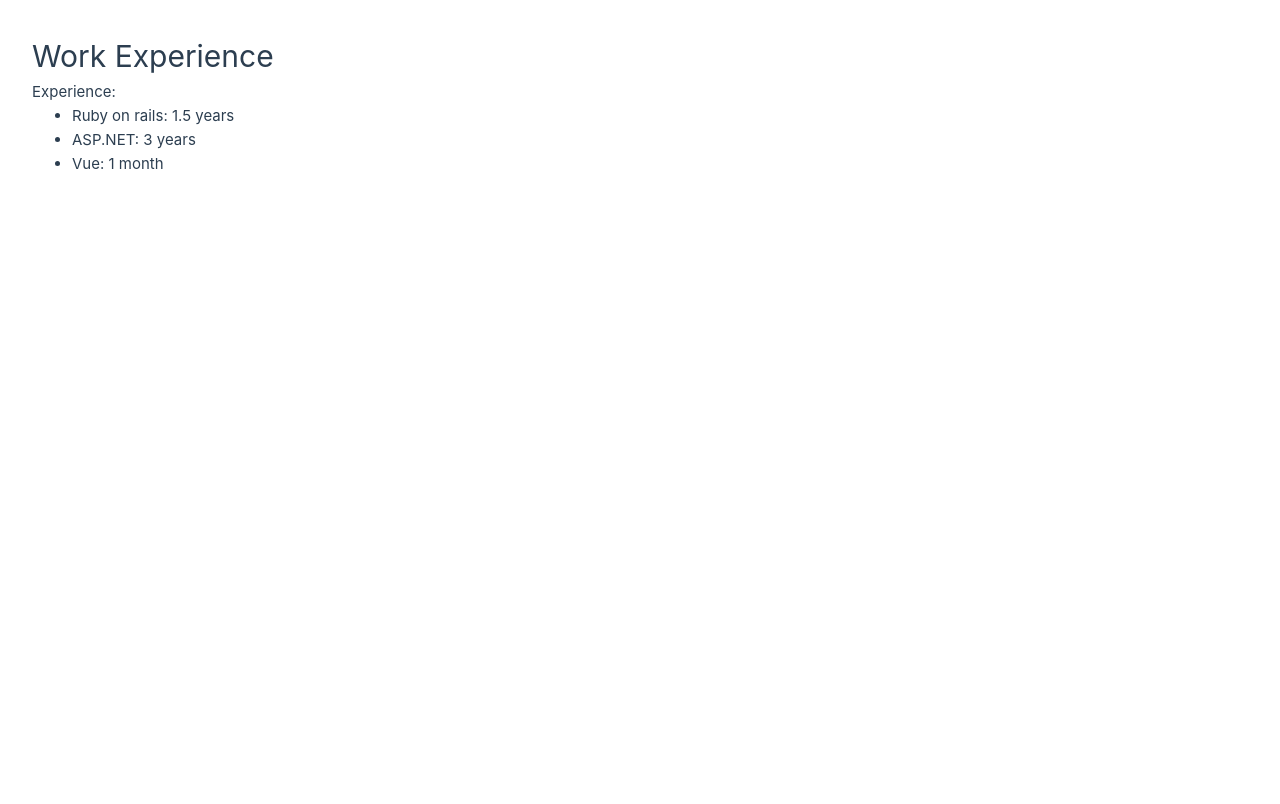
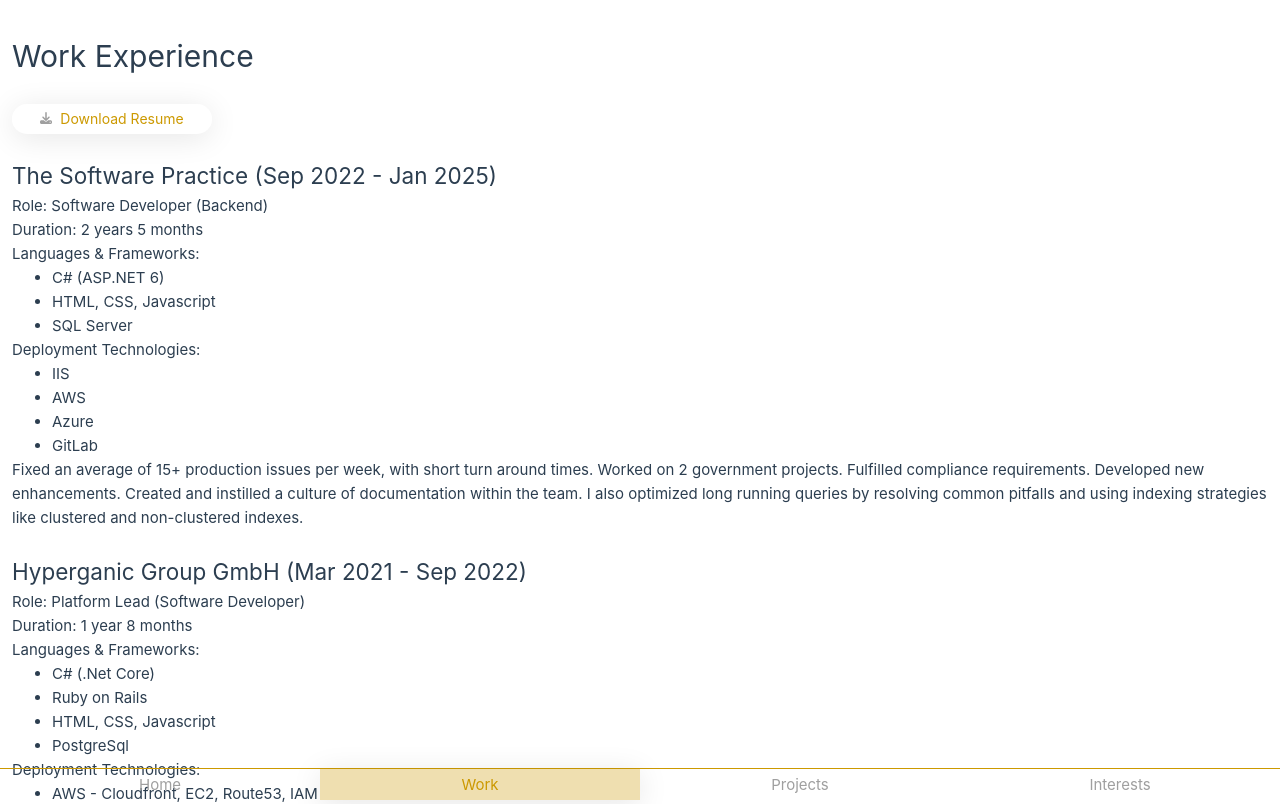
Before and after one commit to keithwongg/profile, a Vue app: page /work in a window 1280 px wide. Shown: the top 804 px of the page. Built offline with nearby package versions, Linux system fonts and the light colour scheme.

Commit message:
Update contents

```diff
--- a/index.html
+++ b/index.html
@@ -2,7 +2,7 @@
 <html lang="">
   <head>
     <meta charset="UTF-8">
-    <link rel="icon" href="/public/favicon.ico">
+    <link rel="icon" href="/favicon.ico">
     <meta name="keywords" content="Keith Wong, Keith Wong Jun Hsien">
     <meta name="description" content="Keith Wong Jun Hsien's profile">
     <meta name="author" content="Keith Wong Jun Hsien">
--- a/src/App.vue
+++ b/src/App.vue
@@ -1,6 +1,8 @@
 <script setup>
 import { useRoute } from 'vue-router';
 import { computed } from 'vue';
+import NavBar from './components/NavBar.vue';
+
 const route = useRoute();
 const isBase = computed(() => route.name === 'home')
 </script>
@@ -13,6 +15,7 @@
       </template>
     </RouterView>
   </main>
+  <NavBar />
 </template>
 
 <style scoped>
@@ -21,7 +24,6 @@
   width: 100%;
 }
 
-
 .centralize {
   display: flex;
   flex-direction: column;
--- a/src/assets/main.css
+++ b/src/assets/main.css
@@ -16,13 +16,13 @@
   height: 100vh;
   width: 100vw;
   margin: 0 auto;
-  padding: 2rem;
+  /* padding: 2rem; */
   font-weight: normal;
 }
 
 a {
   text-decoration: none;
-  color: var(--default-txt)
+  color: var(--default-highlight)
 }
 
 a:hover {
@@ -41,10 +41,9 @@
 } */
 
 .container {
-  display: flex;
-  flex-direction: column;
-  place-items: center;
-  justify-content: center;
+  margin-top: 32px;
+  margin-left: 12px;
+  margin-right: 12px;
 }
 
 /* @media (min-width: 1024px) {
--- a/src/components/NavBar.vue
+++ b/src/components/NavBar.vue
@@ -2,27 +2,74 @@
 </script>
 
 <template>
-    <div class="navbar">
-        <RouterLink :to="{ name: 'work' }">
-            <span>Work Experience</span>
+    <div class="navbar-grid">
+        <RouterLink :class="{ selected: $route.name === 'home' }" :to="{ name: 'home' }">
+            <span>Home</span>
         </RouterLink>
-        <RouterLink :to="{ name: 'projects' }">
+        <RouterLink :class="{ selected: $route.name === 'work' }" :to="{ name: 'work' }">
+            <span>Work</span>
+        </RouterLink>
+        <RouterLink :class="{ selected: $route.name === 'projects' }" :to="{ name: 'projects' }">
             <span>Projects</span>
         </RouterLink>
-        <RouterLink :to="{ name: 'interests' }">
+        <RouterLink :class="{ selected: $route.name === 'interests' }" :to="{ name: 'interests' }">
             <span>Interests</span>
         </RouterLink>
-        <RouterLink :to="{ name: 'blog' }">
-            <span>Blog</span>
-        </RouterLink>
+        <!-- <RouterLink :to="{ name: 'blog' }">
+                <span>Blog</span>
+            </RouterLink> -->
     </div>
 </template>
 
 <style scoped>
+.navbar-grid {
+    position: absolute;
+    bottom: 0px;
+    width: 100%;
+    height: 32px;
+    border-top: 1px var(--default-highlight) solid;
+
+    display: grid;
+    grid-template-columns: repeat(4, 1fr);
+    grid-template-rows: 1fr;
+    grid-column-gap: 0px;
+    grid-row-gap: 0px;
+    place-items: center;
+    justify-content: space-between;
+}
+
 .navbar {
     margin-top: 8px;
     display: flex;
     flex-direction: row;
     gap: 12px;
 }
+
+a {
+    color: var(--default-txt);
+    text-align: center;
+    height: 100%;
+    width: 100%;
+    display: flex;
+    justify-content: center;
+    place-items: center;
+}
+
+.selected {
+    color: var(--default-highlight);
+    /* From https://css.glass */
+    background: rgba(204, 153, 0, 0.31);
+    box-shadow: 0 4px 30px rgba(0, 0, 0, 0.1);
+    backdrop-filter: blur(4.8px);
+    -webkit-backdrop-filter: blur(4.8px);
+}
+
+a:hover {
+    color: var(--default-highlight);
+    /* From https://css.glass */
+    background: rgba(204, 153, 0, 0.31);
+    box-shadow: 0 4px 30px rgba(0, 0, 0, 0.1);
+    backdrop-filter: blur(4.8px);
+    -webkit-backdrop-filter: blur(4.8px);
+}
 </style>
--- a/src/components/ProfileCard.vue
+++ b/src/components/ProfileCard.vue
@@ -37,6 +37,10 @@
 h1 {
     font-size: 32px;
     font-weight: bold;
+}
+
+a {
+    color: var(--default-txt);
 }
 
 .profile-card-container {
--- a/src/router/index.js
+++ b/src/router/index.js
@@ -1,5 +1,5 @@
 import { createRouter, createWebHistory } from 'vue-router'
-import WorkExperienceVue from '@/views/WorkExperienceVue.vue'
+import WorkView from '@/views/WorkView.vue'
 import InterestsView from '@/views/InterestsView.vue'
 import ProjectsView from '@/views/ProjectsView.vue'
 import BlogView from '@/views/BlogView.vue'
@@ -16,7 +16,7 @@
     {
       path: '/work',
       name: 'work',
-      component: WorkExperienceVue
+      component: WorkView,
     },
     {
       path: '/projects',
--- a/src/views/BlogView.vue
+++ b/src/views/BlogView.vue
@@ -3,8 +3,9 @@
 </script>
 
 <template>
-  <h1>Blog</h1>
-
+  <div class="container">
+    <h1>coming soon...</h1>
+  </div>
 </template>
 
 <style scoped></style>
--- a/src/views/HomeView.vue
+++ b/src/views/HomeView.vue
@@ -9,42 +9,14 @@
 <template>
     <div class="container">
         <ProfileCard v-if="isBase" />
-
-        <div v-if="isBase" class="navbar">
-            <RouterLink :to="{ name: 'work' }">
-                <span>Work Experience</span>
-            </RouterLink>
-            <RouterLink :to="{ name: 'projects' }">
-                <span>Projects</span>
-            </RouterLink>
-            <RouterLink :to="{ name: 'interests' }">
-                <span>Interests</span>
-            </RouterLink>
-            <RouterLink :to="{ name: 'blog' }">
-                <span>Blog</span>
-            </RouterLink>
-        </div>
-
     </div>
-
 </template>
 
 <style scoped>
-.navbar {
-    margin-top: 8px;
+.container {
     display: flex;
-    flex-direction: row;
-    gap: 12px;
-}
-
-a {
-    color: var(--default-txt)
-}
-
-a:hover {
-    /* border: 1px var(--default-highlight) solid; */
-    /* border-radius: 5px; */
-    background-color: transparent;
-    color: var(--default-highlight);
+    flex-direction: column;
+    place-items: center;
+    justify-content: center;
 }
 </style>
--- a/src/views/InterestsView.vue
+++ b/src/views/InterestsView.vue
@@ -2,8 +2,9 @@
 </script>
 
 <template>
-    <h1>technical</h1>
-    <h1>hobbies</h1>
+    <div class="container">
+        <h1>bouldering, specifically moonboarding</h1>
+    </div>
 </template>
 
 <style scoped></style>
--- a/src/views/ProjectsView.vue
+++ b/src/views/ProjectsView.vue
@@ -2,11 +2,17 @@
 </script>
 
 <template>
-      <div>
-        <h2>Projects</h2>
-        <p>Simple Split: <a href="https://simplesplit.keithwjh.com">simplesplit.keithwjh.com</a></p>
-      </div>
+  <div class="container">
+    <h2>Projects</h2>
+    <p>Active:</p>
+    <p>Simple Split: <a href="https://simplesplit.keithwjh.com">simplesplit.keithwjh.com</a></p>
 
+    <br />
+
+    <p>InActive:</p>
+    <p>Telegram bots: sleep calculator, supamu</p>
+    <p>Network Analytics Visualizer</p>
+  </div>
 </template>
 
 <style scoped></style>
--- a/src/views/WorkExperienceVue.vue
+++ /dev/null
@@ -1,16 +0,0 @@
-<script setup>
-</script>
-
-<template>
-  <h1>Work Experience</h1>
-  <div>
-    <p>Experience:</p>
-    <ul>
-      <li>Ruby on rails: 1.5 years</li>
-      <li>ASP.NET: 3 years</li>
-      <li>Vue: 1 month</li>
-    </ul>
-  </div>
-</template>
-
-<style scoped></style>
--- /dev/null
+++ b/src/views/WorkView.vue
@@ -0,0 +1,115 @@
+<script setup>
+import faDownload from '@/components/icon/faDownload.vue';
+</script>
+
+<template>
+  <div class="container">
+    <h1>Work Experience</h1>
+    <br />
+
+    <a class="tag" href="/KEITH_WONG_JUN_HSIEN_Resume.pdf" target="_blank" draggable="false">
+      <i draggable="false">
+        <faDownload class="icon" />
+      </i>
+      <span>Download Resume</span>
+    </a>
+
+    <br />
+
+    <div>
+      <h2>The Software Practice (Sep 2022 - Jan 2025)</h2>
+      <p>Role: Software Developer (Backend)</p>
+      <p>Duration: 2 years 5 months</p>
+      <p>Languages & Frameworks:</p>
+      <ul>
+        <li>C# (ASP.NET 6)</li>
+        <li>HTML, CSS, Javascript</li>
+        <li>SQL Server</li>
+      </ul>
+      <p>Deployment Technologies:</p>
+      <ul>
+        <li>IIS</li>
+        <li>AWS</li>
+        <li>Azure</li>
+        <li>GitLab</li>
+      </ul>
+      <div>
+        <p>Fixed an average of 15+ production issues per week, with short turn around times. Worked on 2 government
+          projects. Fulfilled compliance requirements. Developed new enhancements. Created and instilled a culture of
+          documentation within the team. I also optimized long running queries by resolving common pitfalls and using
+          indexing strategies like clustered and non-clustered indexes.
+        </p>
+      </div>
+    </div>
+
+    <br />
+
+    <div>
+      <h2>Hyperganic Group GmbH (Mar 2021 - Sep 2022)</h2>
+      <p>Role: Platform Lead (Software Developer)</p>
+      <p>Duration: 1 year 8 months</p>
+      <p>Languages & Frameworks:</p>
+      <ul>
+        <li>C# (.Net Core)</li>
+        <li>Ruby on Rails</li>
+        <li>HTML, CSS, Javascript</li>
+        <li>PostgreSql</li>
+      </ul>
+      <p>Deployment Technologies:</p>
+      <ul>
+        <li>AWS - Cloudfront, EC2, Route53, IAM</li>
+        <li>Jenkins</li>
+        <li>Docker</li>
+        <li>Heroku</li>
+        <li>Wordpress</li>
+      </ul>
+      <div>
+        <p>Led a team of 7 in development and deployment of the following products:
+          a licensing system and knowledge base (Ruby on Rails), an application distribution system (Ruby on Rails +
+          GitLab), a desktop launcher app (C# .NET Core), forum to engage with the community (Discourse, self-hosted on
+          Digital Ocean) and a GitLab repository (self-hosted on Digital Ocean).
+          I also integrated the different solutions together with <a href="https://github.com/saml-idp/saml_idp"
+            target="_blank">Single-Sign-On</a>.</p>
+      </div>
+    </div>
+  </div>
+</template>
+
+<style scoped>
+.tag {
+  width: 200px;
+  padding: 4px 12px;
+  /* From https://css.glass */
+  background: rgba(255, 255, 255, 0.09);
+  border-radius: 16px;
+  box-shadow: 0 4px 30px rgba(0, 0, 0, 0.1);
+  backdrop-filter: blur(5.3px);
+  -webkit-backdrop-filter: blur(5.3px);
+  font-size: 14px;
+  display: flex;
+  flex-direction: row;
+  gap: 8px;
+  place-items: center;
+  justify-content: center;
+  cursor: pointer;
+}
+
+.tag:hover {
+  color: var(--default-highlight);
+  /* From https://css.glass */
+  background: rgba(204, 153, 0, 0.31);
+  box-shadow: 0 4px 30px rgba(0, 0, 0, 0.1);
+  backdrop-filter: blur(4.8px);
+  -webkit-backdrop-filter: blur(4.8px);
+}
+
+.tag>img {
+  height: 16px;
+  width: 16px;
+}
+
+.icon {
+  height: 12px;
+  width: 12px;
+}
+</style>
```
